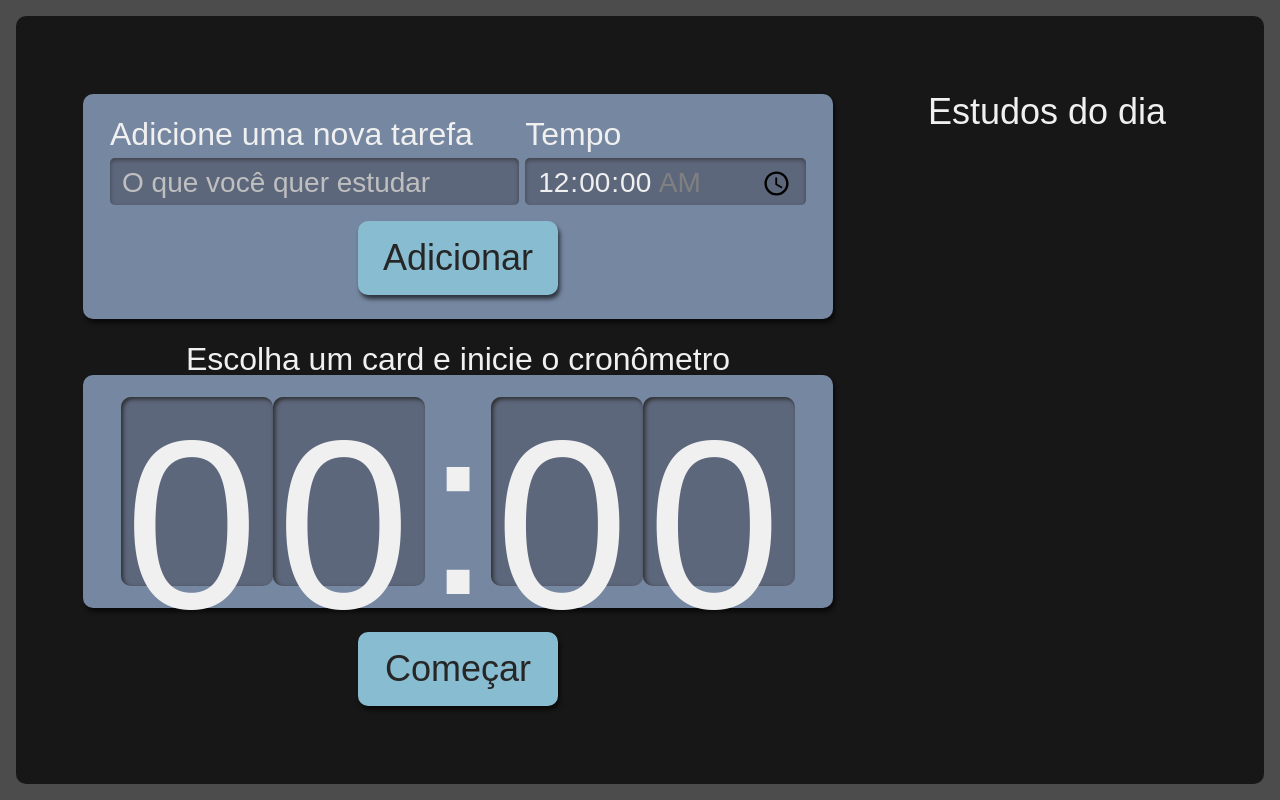
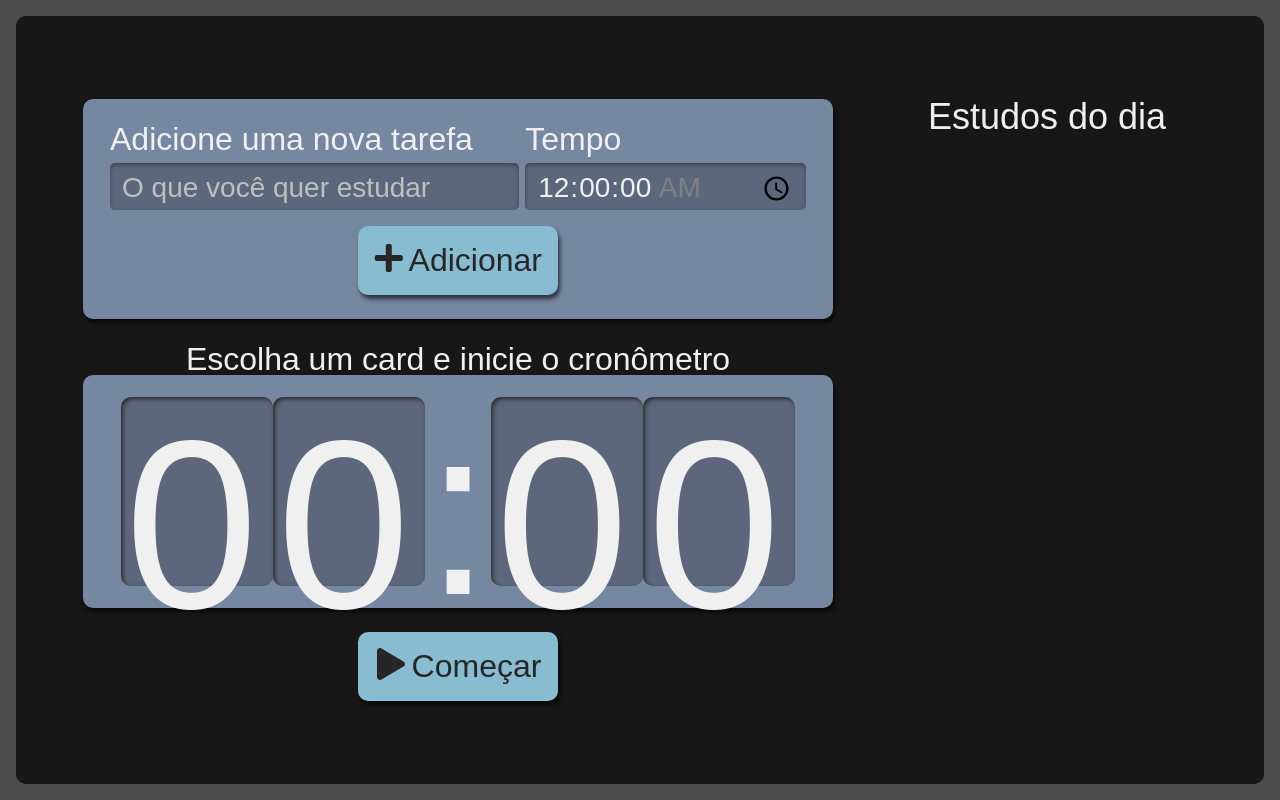
Before and after one commit to caducoder/react-tarefas-agendadas, a React (Create React App) app: page / in a window 1280 px wide. Built offline with nearby package versions, Linux system fonts and the light colour scheme.

Commit message:
adiciona ícones

```diff
--- a/package.json
+++ b/package.json
@@ -11,6 +11,7 @@
     "@types/react-dom": "^17.0.13",
     "react": "^17.0.2",
     "react-dom": "^17.0.2",
+    "react-icons": "^4.3.1",
     "react-scripts": "5.0.0",
     "typescript": "^4.6.2",
     "uuid": "^8.3.2",
--- a/src/Components/Botao/Botao.module.scss
+++ b/src/Components/Botao/Botao.module.scss
@@ -1,4 +1,5 @@
 .botao {
+  display: flex;
   align-self: center;
   background-color: #88bcd1;
   border-radius: 10px;
@@ -8,18 +9,22 @@
   font-size: 1.25rem;
   padding: 16px;
   width: 150px;
+  justify-content: space-around;
 
   &:active {
     background-color: #7CA6B7;
     box-shadow: 2px 2px 4px #0000009F inset;
   }
+
 }
 
 @media screen and (min-width: 1280px) {
   .botao {
-      grid-column-start: span 2;
-      justify-self: center;
+    display: flex;
     width: 200px;
-      font-size: 2.25rem;
+    font-size: 2rem;
+    div {
+      margin-left: 5px;
     }
   }
+}
--- a/src/Components/Botao/index.tsx
+++ b/src/Components/Botao/index.tsx
@@ -2,7 +2,7 @@ import React from "react";
 import style from './Botao.module.scss';
 
 interface Props {
-    children: string,
+    children: React.ReactNode,
     type?: "button" | "submit" | "reset" | undefined,
     onClick?: () => void
 }
--- a/src/Components/Cronometro/Cronometro.module.scss
+++ b/src/Components/Cronometro/Cronometro.module.scss
@@ -23,14 +23,20 @@
     }
 
     button {
+      display: flex;
+      flex-shrink: 3;
+      justify-content: center;
       background-color: #88bcd1;
       border-radius: 10px;
       box-shadow: 2px 4px 4px #0000009F;
       color: #272626;
       cursor: pointer;
       font-size: 1.25rem;
-      padding: 16px;
       width: 150px;
+
+      span {
+        margin-left: 5px;
+      }
 
       &:active {
         background-color: #7CA6B7;
@@ -50,10 +56,8 @@
       }
 
       button {
-        grid-column-start: span 2;
-        justify-self: center;
         width: 200px;
-        font-size: 2.25rem;
+        font-size: 2rem;
       }
     }
   }
--- a/src/Components/Cronometro/index.tsx
+++ b/src/Components/Cronometro/index.tsx
@@ -4,6 +4,7 @@ import style from './Cronometro.module.scss'
 import { tempoParaSegundos } from "../../Common/utils/time"
 import { ITarefa } from "../../Types"
 import { useEffect, useState } from "react"
+import { FaPlay } from 'react-icons/fa'
 
 interface IProps {
     selecionado: ITarefa | undefined,
@@ -36,7 +37,7 @@ export const Cronometro = ({ selecionado, finalizarTarefa }: IProps) => {
             <div className={style.relogioWrapper}>
                 <Relogio tempo={tempo} />
             </div>
-            <Botao onClick={() => regressiva(tempo)}>Começar</Botao>
+            <Botao onClick={() => regressiva(tempo)}><FaPlay /> <span>Começar</span></Botao>
         </div>
     )
 }
--- a/src/Components/Formulario/index.tsx
+++ b/src/Components/Formulario/index.tsx
@@ -3,6 +3,7 @@ import { ITarefa } from "../../Types";
 import Botao from "../Botao";
 import style from './Formulario.module.scss';
 import { v4 as uuidv4 } from 'uuid';
+import { FaPlus } from "react-icons/fa";
 
 interface ISetTarefa {
     setTarefas: React.Dispatch<React.SetStateAction<ITarefa[]>>
@@ -58,7 +59,7 @@ const Formulario = ({ setTarefas }: ISetTarefa) => {
                     onChange={handleTimeChange}
                 />
             </div>
-            <Botao type="submit">Adicionar</Botao>
+            <Botao type="submit"><FaPlus /> <div>Adicionar</div></Botao>
         </form>
     )
 }
```
Also changed, not shown: 1 other file (tests, documents, lock files or other folders). Lines whose indentation alone changed are shown as unchanged.
